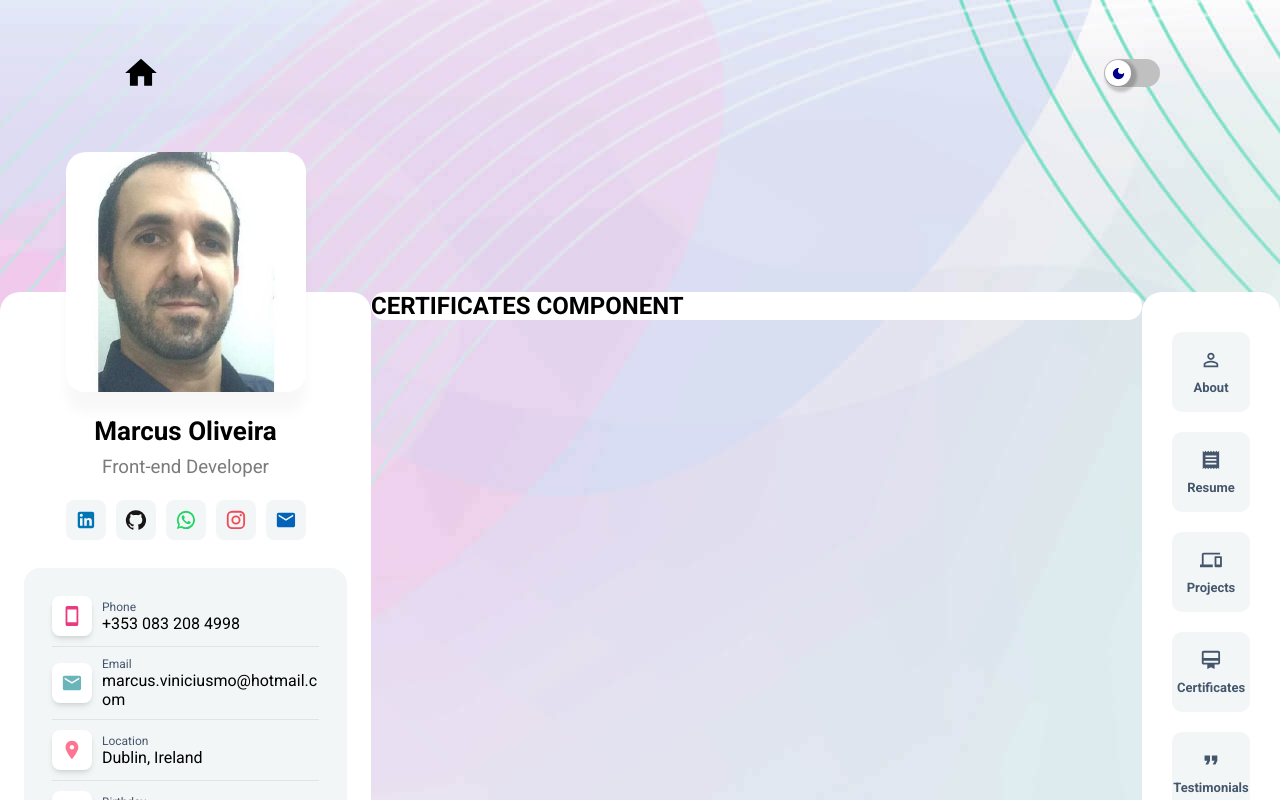
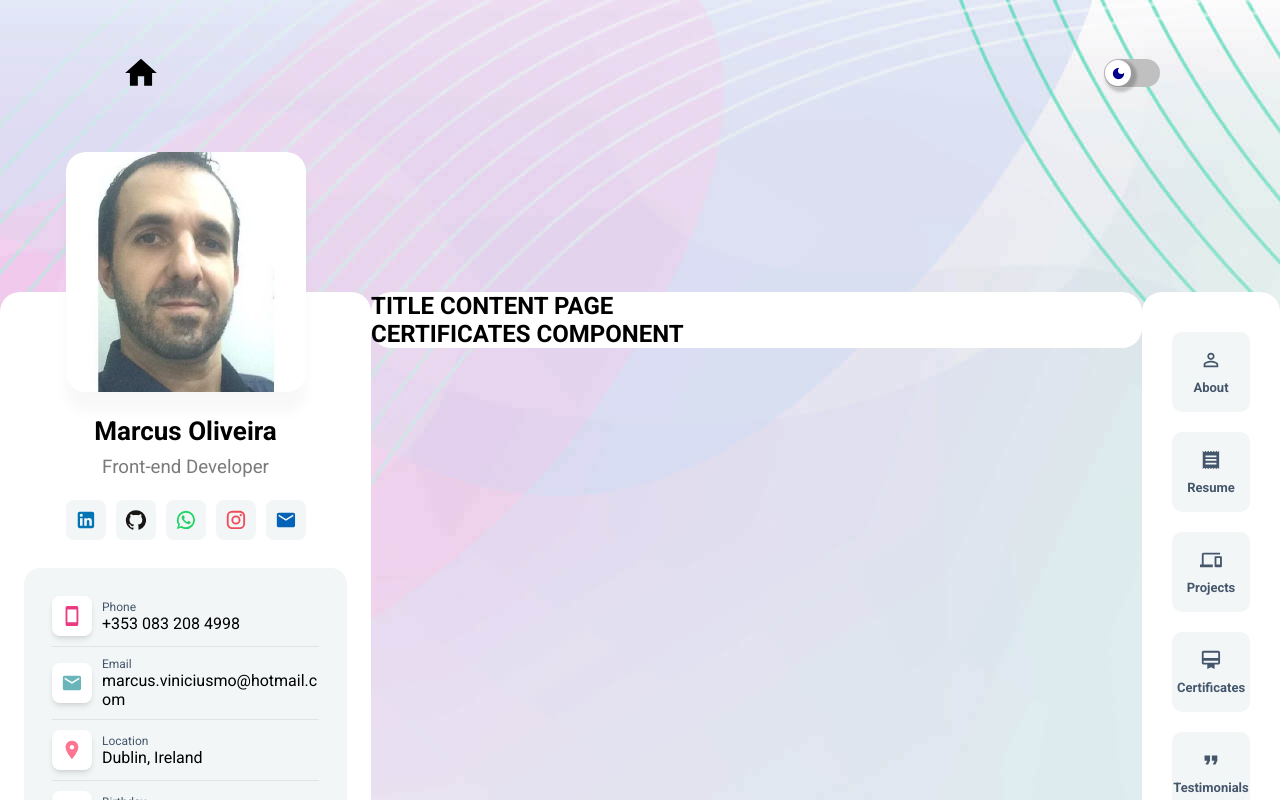
Before and after one commit to marcusviniciusmo/My_Portfolio__, a React (Vite) app in the folder frontend/: page /certificates in a window 1280 px wide. Shown: the top 800 px of the page. Built offline with nearby package versions, Linux system fonts and the light colour scheme.

Commit message:
TitleContentPage component created

```diff
--- a/frontend/src/components/About/index.tsx
+++ b/frontend/src/components/About/index.tsx
@@ -1,6 +1,9 @@
+import { TitleContentPage } from '../TitleContentPage';
+
 export function About() {
   return (
     <>
+      <TitleContentPage />
       <h1>ABOUT COMPONENT</h1>
     </>
   );
--- a/frontend/src/components/Blogs/index.tsx
+++ b/frontend/src/components/Blogs/index.tsx
@@ -1,6 +1,9 @@
+import { TitleContentPage } from '../TitleContentPage';
+
 export function Blogs() {
   return (
     <>
+      <TitleContentPage />
       <h1>BLOGS COMPONENT</h1>
     </>
   );
--- a/frontend/src/components/Certificates/index.tsx
+++ b/frontend/src/components/Certificates/index.tsx
@@ -1,6 +1,9 @@
+import { TitleContentPage } from '../TitleContentPage';
+
 export function Certificates() {
   return (
     <>
+      <TitleContentPage />
       <h1>CERTIFICATES COMPONENT</h1>
     </>
   );
--- a/frontend/src/components/Contact/index.tsx
+++ b/frontend/src/components/Contact/index.tsx
@@ -1,6 +1,9 @@
+import { TitleContentPage } from '../TitleContentPage';
+
 export function Contact() {
   return (
     <>
+      <TitleContentPage />
       <h1>CONTACT COMPONENT</h1>
     </>
   );
--- a/frontend/src/components/Projects/index.tsx
+++ b/frontend/src/components/Projects/index.tsx
@@ -1,6 +1,9 @@
+import { TitleContentPage } from '../TitleContentPage';
+
 export function Projects() {
   return (
     <>
+      <TitleContentPage />
       <h1>PROJECTS COMPONENT</h1>
     </>
   );
--- a/frontend/src/components/Resume/index.tsx
+++ b/frontend/src/components/Resume/index.tsx
@@ -1,6 +1,9 @@
+import { TitleContentPage } from '../TitleContentPage';
+
 export function Resume() {
   return (
     <>
+      <TitleContentPage />
       <h1>RESUME COMPONENT</h1>
     </>
   );
--- a/frontend/src/components/Testimonials/index.tsx
+++ b/frontend/src/components/Testimonials/index.tsx
@@ -1,6 +1,9 @@
+import { TitleContentPage } from '../TitleContentPage';
+
 export function Testimonials() {
   return (
     <>
+      <TitleContentPage />
       <h1>TESTIMONIALS COMPONENT</h1>
     </>
   );
--- /dev/null
+++ b/frontend/src/components/TitleContentPage/index.tsx
@@ -0,0 +1,7 @@
+export function TitleContentPage() {
+  return (
+    <>
+      <h1>TITLE CONTENT PAGE</h1>
+    </>
+  );
+}
```
